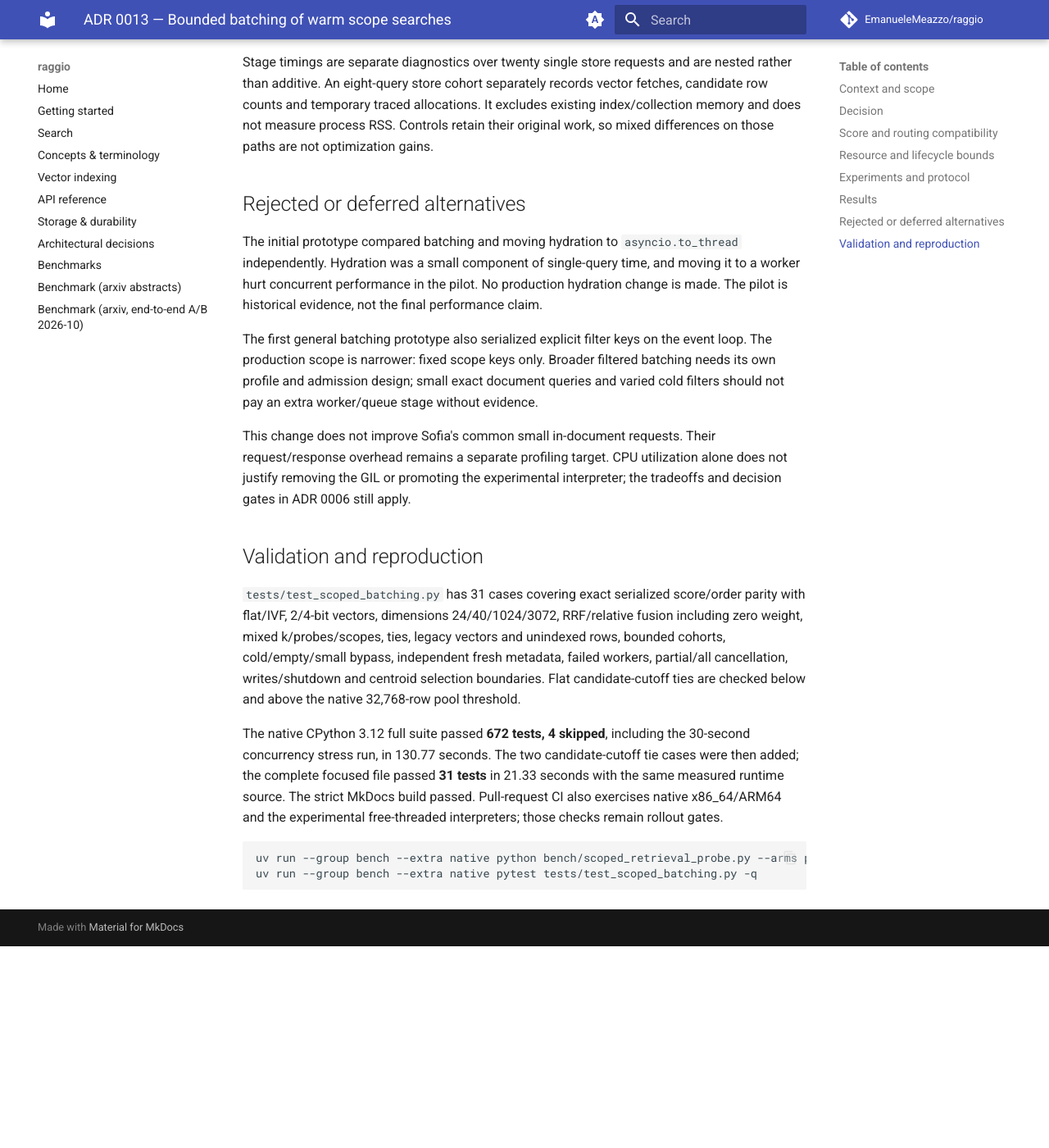
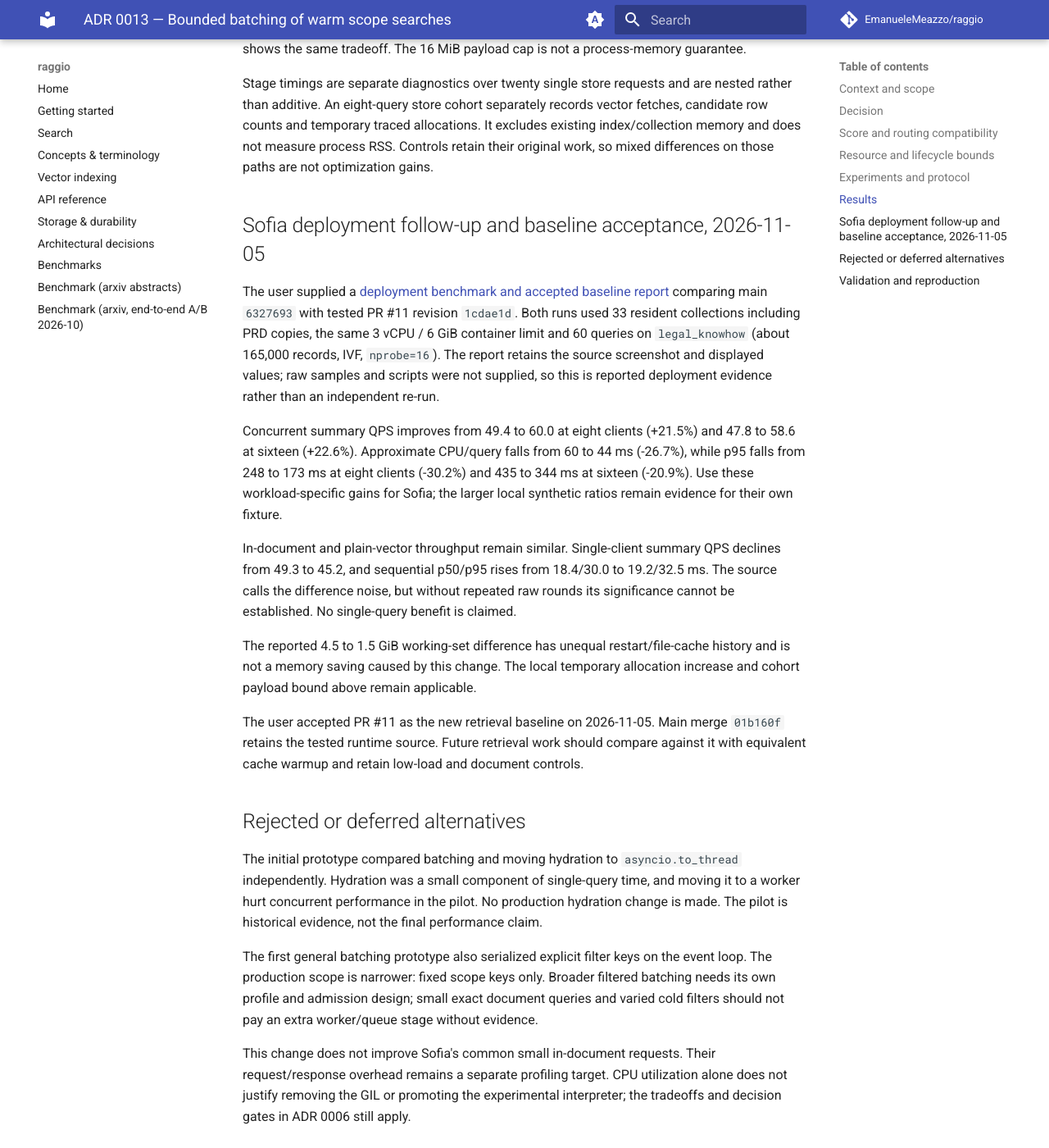
Before and after one commit to EmanueleMeazzo/raggio, an MkDocs documentation site: the page built from docs/adr/0013-scoped-search-batching.md, in a window 1280 px wide and 1400 px high, scrolled down 4783 px. Shown: the whole window at 82% size. Built offline with MkDocs 1.6.1 and Material for MkDocs 9.7.7, drawn with Linux system fonts in a browser that asks for light colours; comment, search, counter and statistics services are not loaded; before the commit the page ends 5937 px from its top, so only the background shows below that; some of the changed text lies outside the part shown.

Commit message:
docs: record Sofia results and accept PR #11 retrieval baseline

````diff
--- a/docs/adr/0013-scoped-search-batching.md
+++ b/docs/adr/0013-scoped-search-batching.md
@@ -1,6 +1,6 @@
 # ADR 0013 — Bounded batching of warm scope searches
 
-Status: accepted candidate implementation · Date: 2026-11-04 · Builds on ADRs 0003–0005 and 0010
+Status: accepted · Date: 2026-11-04 · Baseline accepted: 2026-11-05 · Builds on ADRs 0003–0005 and 0010
 
 ## Context and scope
 
@@ -10,6 +10,7 @@ throughput. Sofia uses summary search and in-document search, without ranked
 sibling expansion. This change branches from main `6327693` independently of
 [draft PR #10](https://github.com/EmanueleMeazzo/raggio/pull/10), whose sibling reuse
 does not affect that planned flow. ADRs 0011–0012 are tracked in that separate PR.
+PR #11 is merged by `01b160f`; its implementation is now the accepted main baseline.
 
 `_vector_ids` sends unrestricted vector queries through `_scan_batched`, sharing
 scan/rescore work across already-arrived queries. Scope searches on collections
@@ -107,7 +108,8 @@ the two protocols' medians.
 Environment: native CPython 3.12.15, x86_64 WSL2 Linux, local container storage,
 three-CPU quota, 4 GiB limit, `OPENBLAS_NUM_THREADS=1`, SQLite 3.53.1 and frozen
 dependencies. The raw results record package versions and the measured store hash.
-These are local experiments; deployment gains require a Sofia re-run.
+These are local experiments; the Sofia deployment follow-up below records the
+subsequent workload-specific evaluation.
 
 ## Results
 
@@ -138,8 +140,8 @@ changes by +0.5%; there is no claimed low-load latency improvement.
 Controls still vary despite identical code paths: the metadata c=8 control
 shows -13.4% paired QPS while the plain c=8 control shows +10.7%. These
 are not effects of scoped batching. Do not predict deployment throughput
-from a pooled ratio or claim that every query improves. A Sofia re-run
-with its own index, limits and query mix is required before rollout.
+from a pooled ratio or claim that every query improves. These controls motivated
+the subsequent Sofia re-run with its own index, limits and query mix.
 
 A separate flat-index check uses the same fixture and three paired rounds:
 
@@ -179,6 +181,35 @@ fetches, candidate row counts and temporary traced allocations. It excludes exis
 index/collection memory and does not measure process RSS. Controls retain their
 original work, so mixed differences on those paths are not optimization gains.
 
+## Sofia deployment follow-up and baseline acceptance, 2026-11-05
+
+The user supplied a [deployment benchmark and accepted baseline report](../research/sofia-scoped-search-baseline-2026-11-05.md)
+comparing main `6327693` with tested PR #11 revision `1cdae1d`. Both runs used
+33 resident collections including PRD copies, the same 3 vCPU / 6 GiB container
+limit and 60 queries on `legal_knowhow` (about 165,000 records, IVF, `nprobe=16`).
+The report retains the source screenshot and displayed values; raw samples and
+scripts were not supplied, so this is reported deployment evidence rather than
+an independent re-run.
+
+Concurrent summary QPS improves from 49.4 to 60.0 at eight clients (+21.5%) and
+47.8 to 58.6 at sixteen (+22.6%). Approximate CPU/query falls from 60 to 44 ms
+(-26.7%), while p95 falls from 248 to 173 ms at eight clients (-30.2%) and
+435 to 344 ms at sixteen (-20.9%). Use these workload-specific gains for Sofia;
+the larger local synthetic ratios remain evidence for their own fixture.
+
+In-document and plain-vector throughput remain similar. Single-client summary
+QPS declines from 49.3 to 45.2, and sequential p50/p95 rises from 18.4/30.0 to
+19.2/32.5 ms. The source calls the difference noise, but without repeated raw
+rounds its significance cannot be established. No single-query benefit is claimed.
+
+The reported 4.5 to 1.5 GiB working-set difference has unequal restart/file-cache
+history and is not a memory saving caused by this change. The local temporary
+allocation increase and cohort payload bound above remain applicable.
+
+The user accepted PR #11 as the new retrieval baseline on 2026-11-05. Main merge
+`01b160f` retains the tested runtime source. Future retrieval work should compare
+against it with equivalent cache warmup and retain low-load and document controls.
+
 ## Rejected or deferred alternatives
 
 The initial prototype compared batching and moving hydration to `asyncio.to_thread`
@@ -209,8 +240,9 @@ The native CPython 3.12 full suite passed **672 tests, 4 skipped**, including th
 30-second concurrency stress run, in 130.77 seconds. The two candidate-cutoff tie
 cases were then added; the complete focused file passed **31 tests** in 21.33
 seconds with the same measured runtime source. The strict MkDocs build passed.
-Pull-request CI also exercises native x86_64/ARM64 and the experimental
-free-threaded interpreters; those checks remain rollout gates.
+All five pull-request CI jobs passed on `1cdae1d`: production/reference, native
+x86_64/ARM64 and experimental free-threaded x86_64/ARM64, including the extended
+concurrency stress runs. This does not promote the experimental interpreter.
 
 ```bash
 uv run --group bench --extra native python bench/scoped_retrieval_probe.py --arms production --baseline shared --pairs 5 --iterations 20 --concurrency 8 16 --out results.json
````
Also changed, not shown: docs/adr/index.md (+13 -2 lines), docs/research/sofia-retrieval-benchmark-2026-11-04.md (+4 -0 lines), docs/research/sofia-scoped-search-baseline-2026-11-05.md (added, +92 -0 lines), docs/research/assets/sofia-scoped-search-baseline-2026-11-05.png (added).
